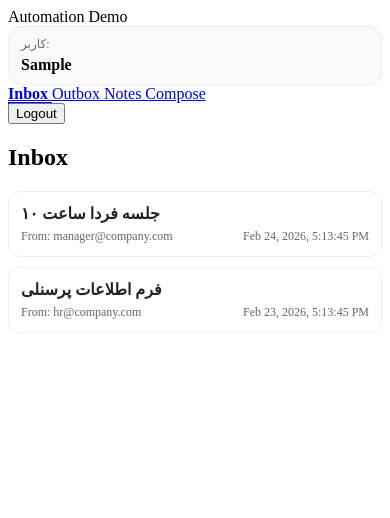
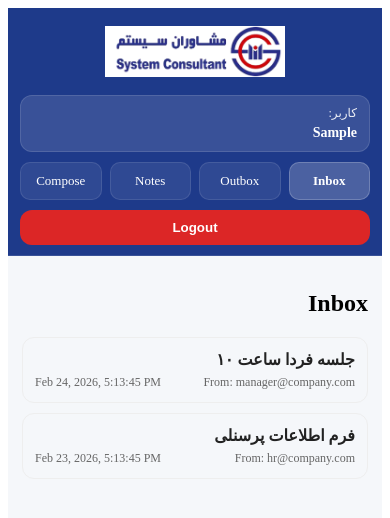
Before and after one commit to Arshiya-rze/system-consultant-office-automation-task, an Angular app in the folder client/: page /login in a window 390 px wide. Both pictures are taken after typing "Sample", "Sample123" into the empty fields and a click on the button "ورود". Shown: the top 518 px of the page. Built offline with nearby package versions, Linux system fonts and the light colour scheme.

Commit message:
feat(ui): implement RTL admin dashboard layout and integrate company branding
- Added System Consultant logo
- Configured assets in angular.json
- Applied RTL support
- Implemented mobile-first responsive sidebar

```diff
--- a/client/angular.json
+++ b/client/angular.json
@@ -26,6 +26,8 @@
             "tsConfig": "tsconfig.app.json",
             "inlineStyleLanguage": "scss",
             "assets": [
+              "src/favicon.ico",
+              "src/assets",
               {
                 "glob": "**/*",
                 "input": "public"
@@ -85,6 +87,8 @@
             "tsConfig": "tsconfig.spec.json",
             "inlineStyleLanguage": "scss",
             "assets": [
+              "src/favicon.ico",
+              "src/assets",
               {
                 "glob": "**/*",
                 "input": "public"
--- a/client/src/app/features/shell/layout/app-layout/app-layout.component.html
+++ b/client/src/app/features/shell/layout/app-layout/app-layout.component.html
@@ -1,6 +1,8 @@
 <div class="shell">
   <aside class="sidenav">
-    <div class="brand">Automation Demo</div>
+    <div class="brand">
+      <img src="assets/images/system-consultant.png" alt="System Consultant" />
+    </div>
 
     <div class="userbox" *ngIf="username">
       <div class="label">کاربر:</div>
--- a/client/src/app/features/shell/layout/app-layout/app-layout.component.scss
+++ b/client/src/app/features/shell/layout/app-layout/app-layout.component.scss
@@ -1,21 +1,129 @@
-.userbox {
-  padding: 10px 12px;
-  border: 1px solid #eee;
-  border-radius: 12px;
-  background: #fafafa;
+:host {
+  display: block;
+  direction: rtl;
 }
 
-.userbox .label {
-  font-size: 12px;
-  color: #666;
+.shell {
+  min-height: 100dvh;
+  background: #f5f7fa;
+  display: flex;
+  flex-direction: column;
 }
 
-.userbox .name {
-  font-weight: 700;
-  margin-top: 4px;
+.sidenav {
+  background: #1e3a8a;
+  color: #fff;
+  padding: 12px 12px 10px;
+  border-bottom: 1px solid rgba(255,255,255,0.12);
 }
 
-.active-link{
-  font-weight: 700;
-  border-bottom: 2px solid currentColor;
+.brand {
+  display: flex;
+  justify-content: center;
+  align-items: center;
+  padding: 6px 0 10px;
+
+  img {
+    width: 180px;
+    height: auto;
+    object-fit: contain;
+    display: block;
+  }
 }
+
+.userbox {
+  background: rgba(255, 255, 255, 0.12);
+  border: 1px solid rgba(255,255,255,0.12);
+  border-radius: 12px;
+  padding: 10px 12px;
+  margin: 8px 0 10px;
+
+  .label {
+    font-size: 12px;
+    opacity: 0.9;
+    margin-bottom: 4px;
+  }
+
+  .name {
+    font-weight: 700;
+    font-size: 14px;
+  }
+}
+
+.menu {
+  display: grid;
+  grid-template-columns: repeat(4, 1fr);
+  gap: 8px;
+  margin-top: 8px;
+
+  a {
+    text-decoration: none;
+    color: #fff;
+    font-size: 13px;
+    padding: 10px 10px;
+    border-radius: 10px;
+    text-align: center;
+    background: rgba(255,255,255,0.08);
+    border: 1px solid rgba(255,255,255,0.10);
+    transition: 0.15s;
+
+    &:hover {
+      background: rgba(255,255,255,0.14);
+    }
+  }
+
+  .active-link {
+    background: rgba(255,255,255,0.20);
+    border-color: rgba(255,255,255,0.20);
+    font-weight: 700;
+  }
+}
+
+.footer {
+  margin-top: 10px;
+  display: flex;
+  justify-content: center;
+
+  .btn {
+    width: 100%;
+    border: 0;
+    border-radius: 12px;
+    padding: 10px 12px;
+    cursor: pointer;
+    background: #dc2626;
+    color: #fff;
+    font-weight: 700;
+  }
+}
+
+.content {
+  flex: 1;
+  padding: 14px;
+}
+
+@media (min-width: 900px) {
+  .shell {
+    flex-direction: row;
+  }
+
+  .sidenav {
+    width: 270px;
+    min-height: 100dvh;
+    border-bottom: none;
+    border-left: 1px solid rgba(255,255,255,0.12);
+    padding: 22px 16px;
+  }
+
+  .menu {
+    display: flex;
+    flex-direction: column;
+  }
+
+  .content {
+    padding: 28px 32px;
+  }
+
+  .footer .btn {
+    width: 100%;
+  }
+}
--- a/client/src/index.html
+++ b/client/src/index.html
@@ -1,5 +1,5 @@
 <!doctype html>
-<html lang="en">
+<html lang="en" dir="rtl">
 <head>
   <meta charset="utf-8">
   <title>Client</title>
```
Also changed, not shown: client/src/assets/images/system-consultant.png (added).
